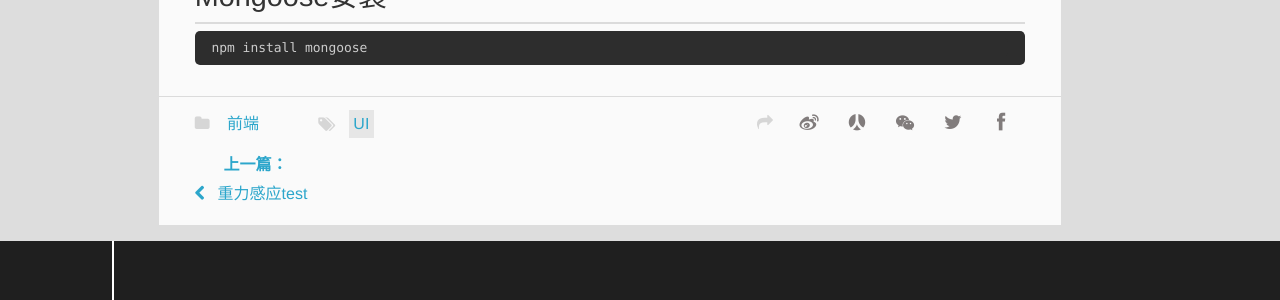
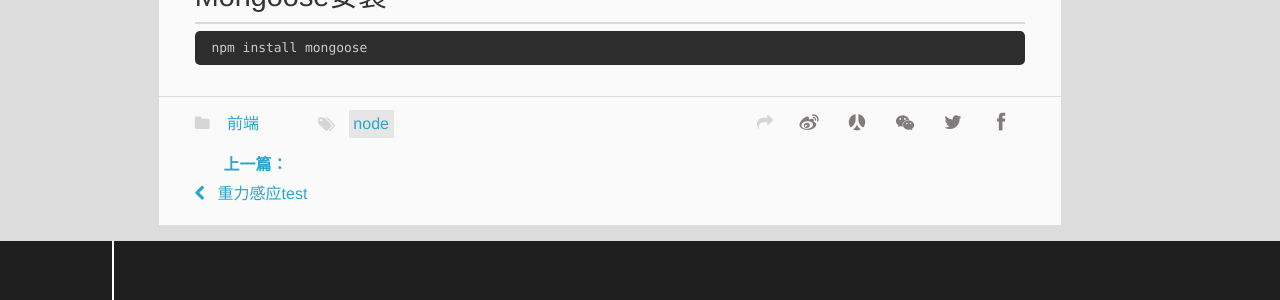
Before and after one commit to Agnee-he/agnee-he.github.com, a Jekyll site: the page built from _posts/2017-10-1-mongodb.md, in a window 1280 px wide. Shown: the part 584-884 px from the top of the page. Built offline with Jekyll 4.4.1, drawn with Linux system fonts in a browser that asks for light colours; Markdown is read by kramdown in place of the engine named in the settings; comment, search, counter and statistics services are not loaded.

```diff
--- a/_posts/2017-10-1-mongodb.md
+++ b/_posts/2017-10-1-mongodb.md
@@ -2,9 +2,9 @@
 layout: post
 title: Mongoose介绍、入门
 tags:
-- UI
+- node
 categories: 前端
-description:
+description: Mongoose介绍
 ---
 
 
```
